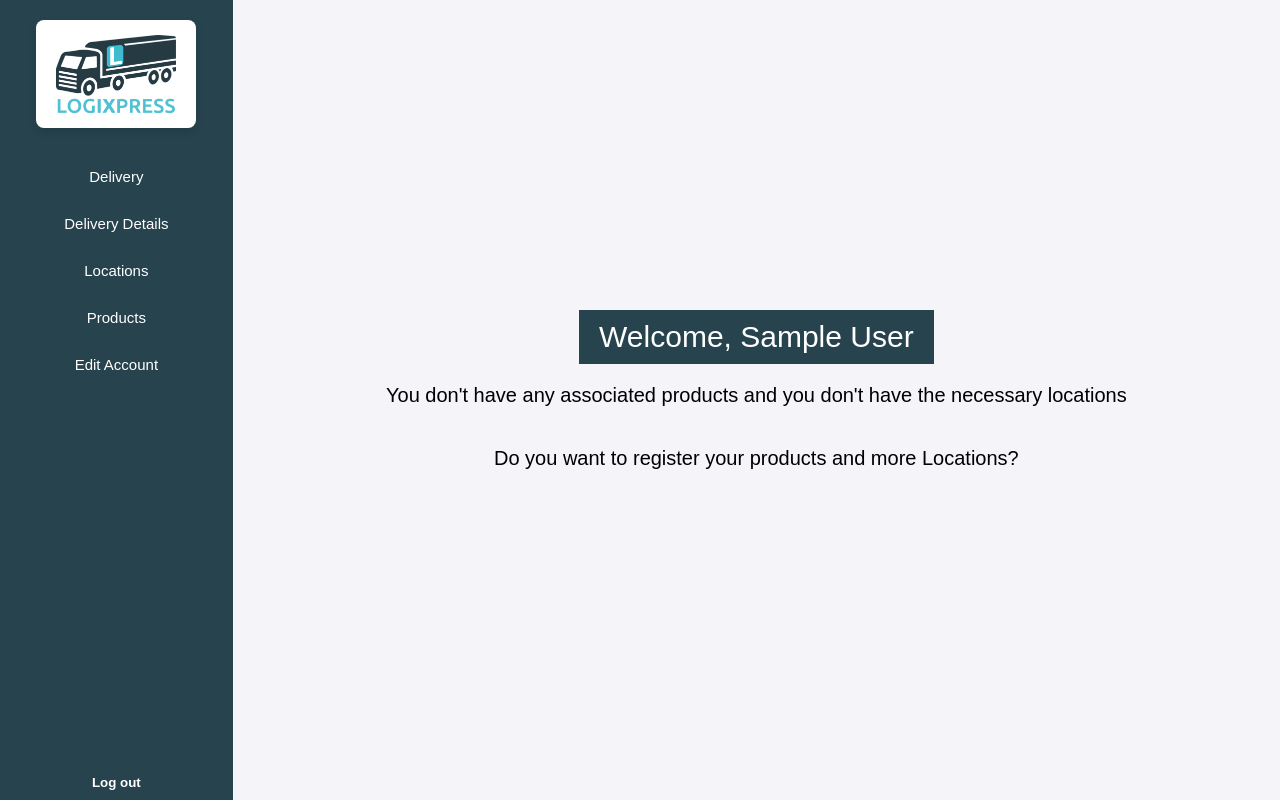
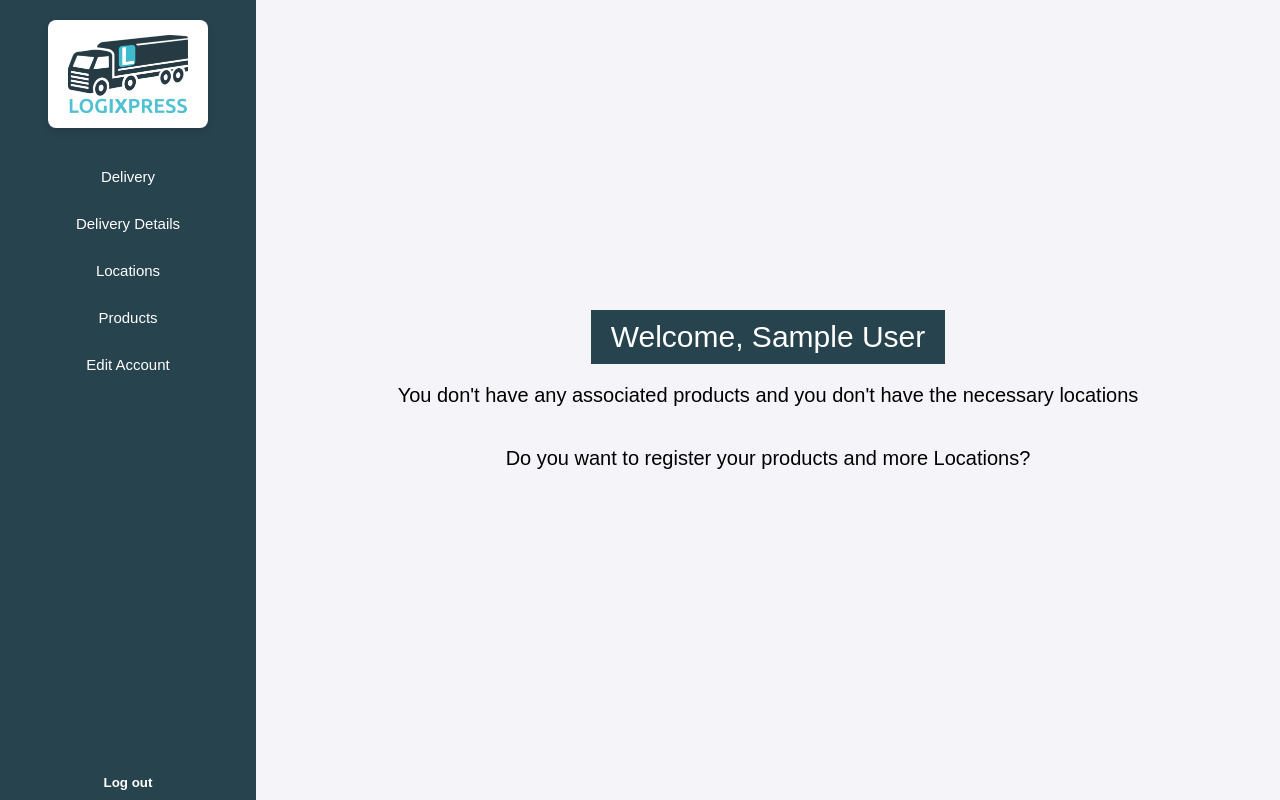
Before and after one commit to MGDavid01/LOGIXPRESS, a PHP site: page /menuCL.php in a window 1280 px wide. Run offline with PHP 8.4, Linux system fonts and the light colour scheme; the visitor is signed in with stand-in values (Sample User, id 1); data that the repository does not hold is empty.

Commit message:
cambios css de sidenav y contenedor del las herramientas

```diff
--- a/css/menuBase.css
+++ b/css/menuBase.css
@@ -2,7 +2,7 @@
 html {
     font-size: 62.5%;
     height: 100vh;
-    width: 100vw;
+    width: 100%;
 }
 
 * {
@@ -20,11 +20,6 @@ body {
     font-size: 1.5rem;
 }
 
-/* Contenedor principal */
-.main-content {
-    width: 100%;
-}
-
 #welcome {
     background-color: #27434e;
     color: white;
@@ -35,14 +30,14 @@ body {
 }
 
 /* Panel lateral */
-nav {
+.side-nav {
     width: 20%;
+    height: 100%;
     background-color: #27434e;
     color: white;
     display: flex;
     flex-direction: column;
     align-items: center;
-    padding-top: 20px;
     justify-content: space-between; /* Para mantener el botón de logout abajo */
 }
 
@@ -51,6 +46,7 @@ nav {
     background-color: white;
     padding: 0.5rem;
     border-radius: 0.8rem;
+    margin-top: 2rem;
     margin-bottom: 2rem;
     box-shadow: 0 4px 8px rgba(0, 0, 0, 0.1);
 }
--- a/css/menuCL/vistaDetallesEntrega.css
+++ b/css/menuCL/vistaDetallesEntrega.css
@@ -1,8 +1,6 @@
 .content-origin {
     all: unset;
-    width: 90%; /* Ajusta el ancho al 90% del contenedor padre */
-    max-width: 100vw;
-    max-height: 100vh;
+    flex-grow: 1;
     display: flex;
     flex-direction: row;
     overflow: hidden;
--- a/css/menuCL/vistaFormularioEntrega.css
+++ b/css/menuCL/vistaFormularioEntrega.css
@@ -1,8 +1,6 @@
 .content-origin {
     all: unset;
-    width: 90%; /* Ajusta el ancho al 90% del contenedor padre */
-    max-width: 100vw; /* Limita el ancho máximo */
-    max-height: 100vh; /* Limita la altura máxima al 80% de la ventana */
+    flex-grow: 1;
     display: flex;
     flex-direction: column;
     justify-content: center;
--- a/css/menuCL/vistaInformacion.css
+++ b/css/menuCL/vistaInformacion.css
@@ -1,7 +1,7 @@
 .content-origin {
     all: unset;
-    width: 90%; /* Ajusta el ancho al 90% del contenedor padre */
-    height: 99%;
+    flex-grow: 1;
+    height: 100%;
     display: flex;
     justify-content: center;
     margin: auto;
--- a/css/menuCL/vistaInicial.css
+++ b/css/menuCL/vistaInicial.css
@@ -1,8 +1,6 @@
 .content-origin {
     all: unset;
-    width: 90%; /* Ajusta el ancho al 90% del contenedor padre */
-    max-width: 100vw; /* Limita el ancho máximo */
-    max-height: 100vh; /* Limita la altura máxima al 80% de la ventana */
+    flex-grow: 1;
     display: flex;
     flex-direction: column;
     justify-content: center;
--- a/css/menuCL/vistaProducto.css
+++ b/css/menuCL/vistaProducto.css
@@ -1,8 +1,6 @@
 .content-origin {
     all: unset;
-    width: 90%; /* Ajusta el ancho al 90% del contenedor padre */
-    max-width: 100vw; /* Limita el ancho máximo */
-    max-height: 100vh; /* Limita la altura máxima al 80% de la ventana */
+    flex-grow: 1;
     display: flex;
     flex-direction: row;
     justify-content: center;
--- a/menuCL.php
+++ b/menuCL.php
@@ -49,7 +49,7 @@ include_once('includes/headUsers.php');
         <link rel="stylesheet" href="css/forms.css">
         <link rel="stylesheet" href="css/tables.css">
 
-        <nav>
+        <nav class="side-nav">
             <div class="logo-container">
                 <a href="menuCL.php" id="logo-hover"><img src="imagenes/LOGIXPRESS_LOGO_F2.png" alt="Logo"></a>
             </div>
```
Also changed, not shown: css/menuCL/vistaUbicacion.css (+6 -9 lines).
